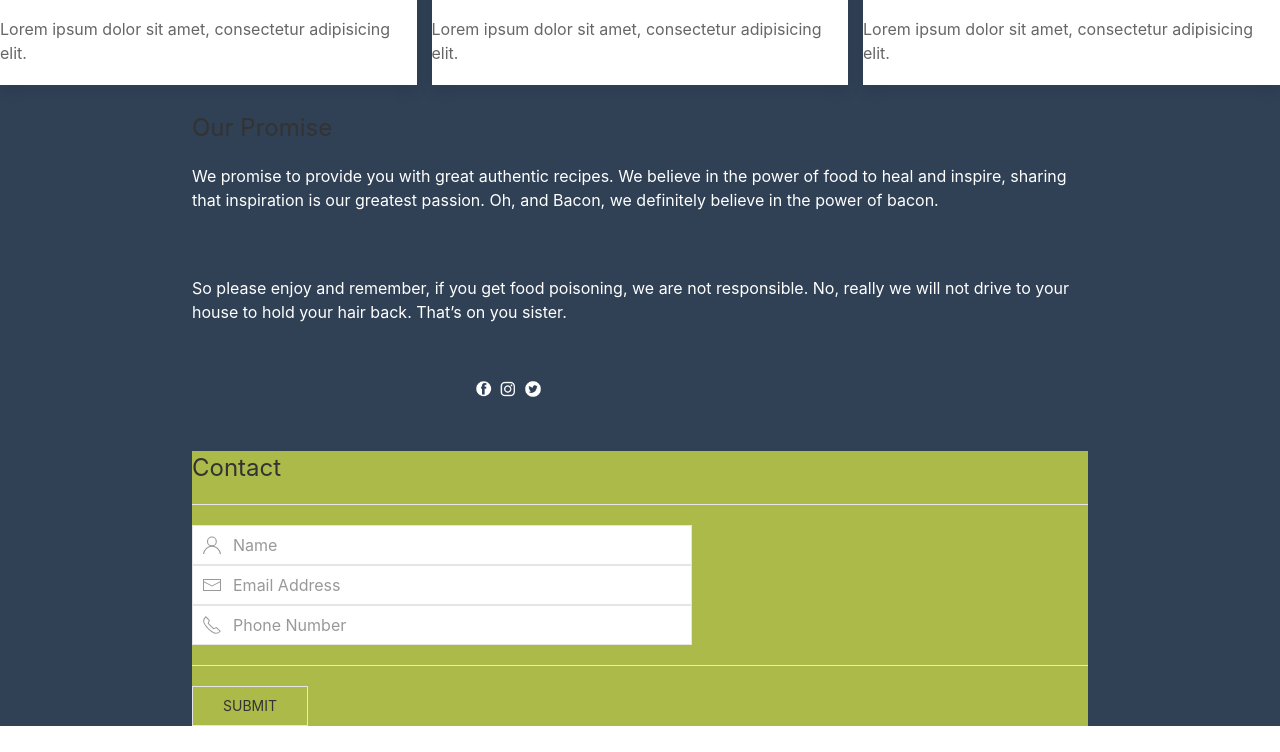
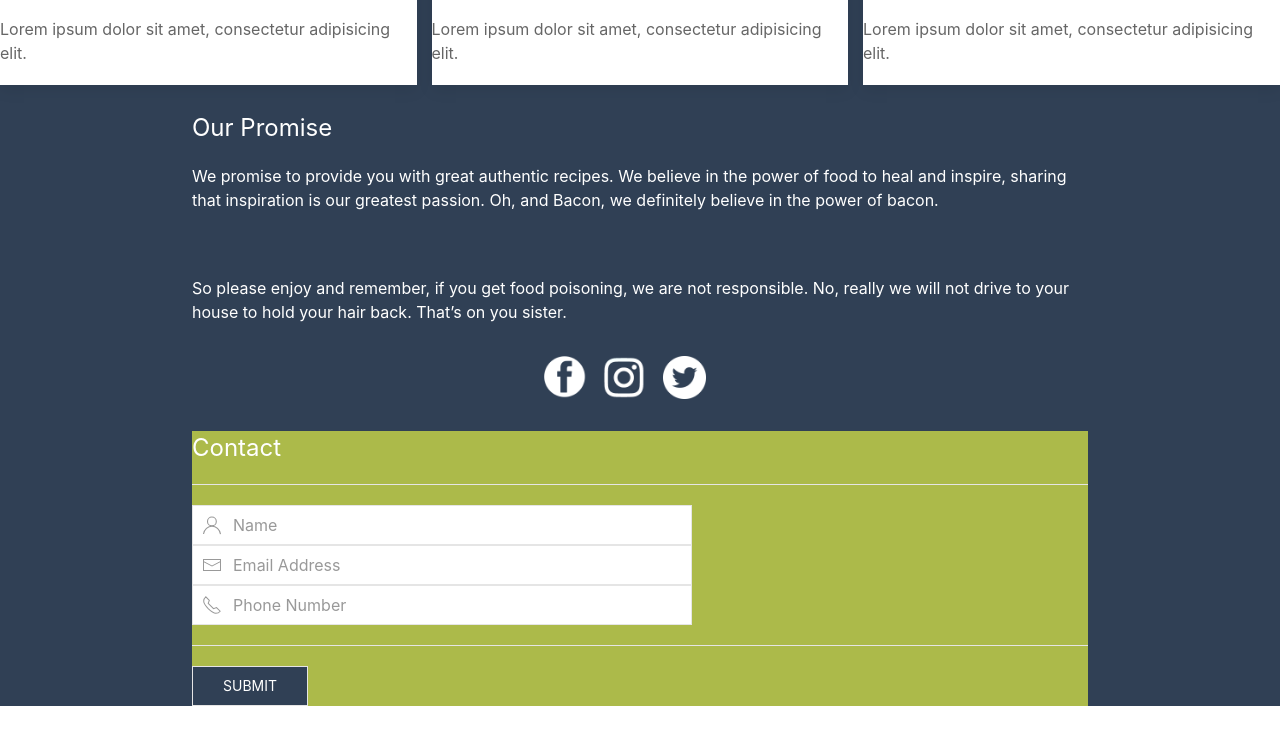
Before and after one commit to MustafaKhairalla/Foodecipe, a plain HTML site: page index.html in a window 1280 px wide. Shown: the part 973-1725 px from the top of the page. Drawn offline with nearby package versions, Linux system fonts and the light colour scheme; files whose address does not match are found by name.

Commit message:
More Css styling, including social media and footer

```diff
--- a/index.html
+++ b/index.html
@@ -126,9 +126,9 @@
                 </div>
             </div>
         <div class = socialMedia>
-            <img src = "assets/Social Media Icons/Facebook-icon_white-01.png" width="6%">
-            <img src = "assets/Social Media Icons/Instagram-white-01.png" width="6%">
-            <img src = "assets/Social Media Icons/Twitter-Icon-Circle_white-01.png" width="6%">
+            <img src = "assets/Social Media Icons/Facebook-icon_white-01.png" width="10%">
+            <img src = "assets/Social Media Icons/Instagram-white-01.png" width="10%">
+            <img src = "assets/Social Media Icons/Twitter-Icon-Circle_white-01.png" width="10%">
         </div>
         <div id = emptyDiv></div>
     </section>
--- a/style/style.css
+++ b/style/style.css
@@ -35,6 +35,12 @@ h1, h2, h3, h4, h5, h6, .h1, .h2, .h3, .h4, .h5, .h6 {
 }
 .socialMedia{
     align-content: center;
-    padding: 2%;
-    margin: 2% 35% 2% 35% ;
+    margin: 2% 15% 2% 42% ;
 }
+h3{
+    color: white;
+}
+.uk-button{
+    background-color:#304055 ;
+    color: white;
+}
```
